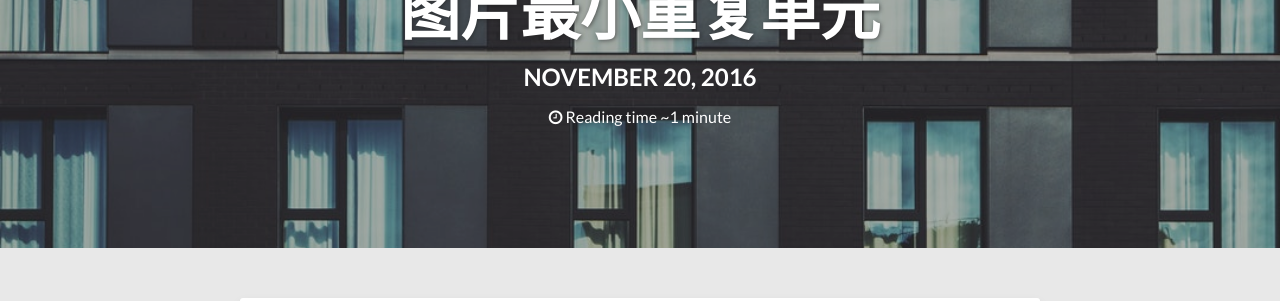
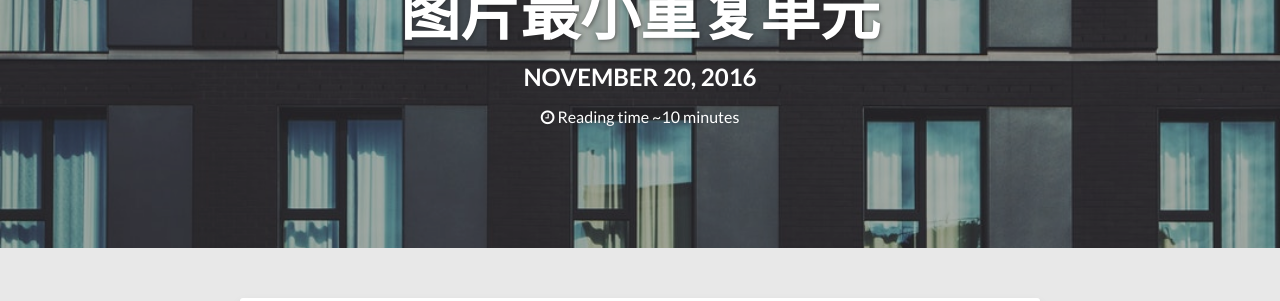
Before and after one commit to MapleYin/MapleYin.github.io, a Jekyll site: the page built from _posts/2016-11-20-image-min-repeat.md, in a window 1280 px wide and 900 px high. Shown: the part 152-453 px from the top of the window. Built offline with Jekyll 4.4.1, drawn with Linux system fonts in a browser that asks for light colours; nearby versions of some CDN libraries.

Commit message:
修改阅读时间、首页摘要

```diff
--- a/_includes/read-time.html
+++ b/_includes/read-time.html
@@ -1,2 +1,2 @@
-{% assign readtime = content | strip_html | number_of_words | divided_by:site.words_per_minute %}
+{% assign readtime = content | strip_html | strip_newlines | size | divided_by:site.words_per_minute | round %}
 Reading time ~{% if readtime <= 1 %}1 minute{% else %}{{ readtime }} minutes{% endif %}
--- a/_posts/2016-11-20-image-min-repeat.md
+++ b/_posts/2016-11-20-image-min-repeat.md
@@ -2,11 +2,14 @@
 title: 图片最小重复单元
 description: "怎样从一个平铺的图中找到最小重复的那个图？"
 layout: post
+excerpt_separator: <!--more-->
 image:
   feature: post/head/photo-1493407192204-530f0ce3d3d2.jpeg
 ---
 
 很多时候我们会看到一个大图是由很多很多重复出现的小图平铺而成的，就像我们人行道上的砖块，每一个砖块就是一个重复单元，然后很多砖块一起铺成人行道，于是每个砖块就可能是一个最小重复单元（具体情况得看每个砖块上的图形）。于是情况是这样的，给你一张很大的图，找出这个图片最小的那个重复单元，如果没有那整个大图就是一个最小重复单元。
+
+<!--more-->
 
 ### 为什么要找最小重复单元
 
--- a/index.html
+++ b/index.html
@@ -32,7 +32,7 @@ image:
     {% endif %}
   </header>
   <div class="entry-content">
-    {{ post.content }}
+    {{ post.excerpt }}
   </div><!-- /.entry-content -->
 </article><!-- /.hentry -->
 {% endfor %}
```
Also changed, not shown: _posts/2016-11-09-how-to-define-denomination.md (+2 -0 lines).
